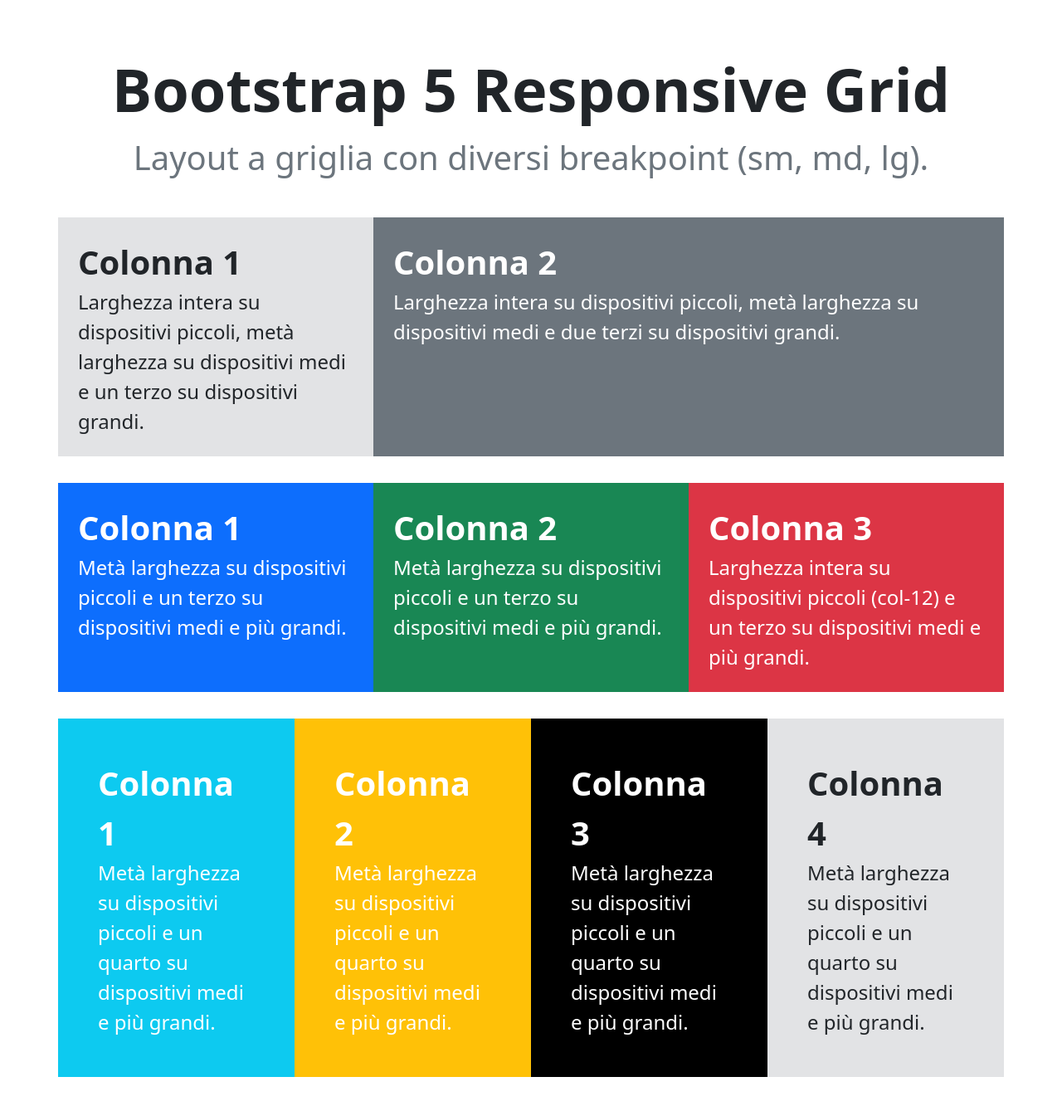
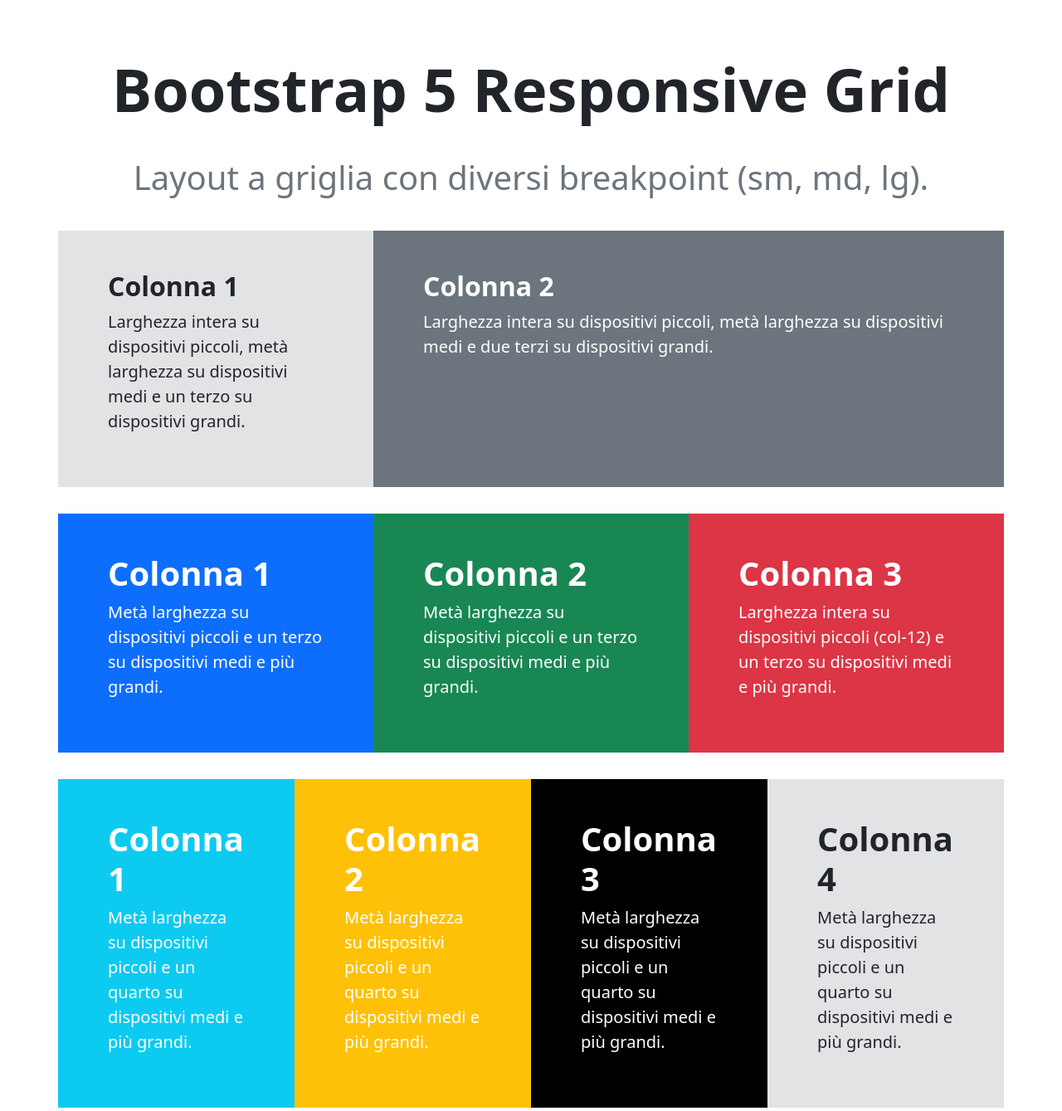
Before and after one commit to fabioadelfio/htmlcss-bootstrap-layout, a plain HTML site: page index.html in a window 1280 px wide. Shown: the whole page at 83% size. Before the commit the page ends 1314 px from the top, so only its background shows below. Drawn offline with nearby package versions, Linux system fonts and the light colour scheme.

Commit message:
fix rows

```diff
--- a/index.html
+++ b/index.html
@@ -32,8 +32,8 @@
 <body>
 
     <section class="title text-center">
-        <div class="display-2 fw-bold p-3 mt-5">Bootstrap 5 Responsive Grid</h1>
-        <div class="display-6 p-3 text-secondary">Layout a griglia con diversi breakpoint (sm, md, lg).</div>
+        <h1 class="display-2 fw-bold p-3 mt-5">Bootstrap 5 Responsive Grid</h1>
+        <h2 class="display-6 p-3 text-secondary">Layout a griglia con diversi breakpoint (sm, md, lg).</h2>
     </section>
 
     <section class="container content">
@@ -42,16 +42,18 @@
 
         <div class="row py-3">
 
-            <div class="col-sm-12 col-md-6 col-lg-4 bg-secondary-subtle p-4">
-                <div class="col-content">
-                    <div class="fs-1 fw-bold">Colonna 1</div>
-                    <div class="fs-4">Larghezza intera su dispositivi piccoli, metà larghezza su dispositivi medi e un terzo su dispositivi grandi.</div>
+            <div class="col-12 col-md-6 col-lg-4 bg-secondary-subtle">
+                <div class="col-content p-5">
+                    <h2 class="fw-bold">Colonna 1</h2>
+                    <p class="fs-5">Larghezza intera su dispositivi piccoli, metà larghezza su dispositivi medi e un terzo su dispositivi grandi.</p>
                 </div>
             </div>
 
-            <div class="col-sm-12 col-md-6 col-lg-8 bg-secondary text-white p-4">
-                <div class="fs-1 fw-bold">Colonna 2</div>
-                <div class="fs-4">Larghezza intera su dispositivi piccoli, metà larghezza su dispositivi medi e due terzi su dispositivi grandi.</div>
+            <div class="col-12 col-md-6 col-lg-8 bg-secondary text-white">
+                <div class="col-content p-5">
+                    <h2 class="fw-bold">Colonna 2</h2>
+                    <p class="fs-5">Larghezza intera su dispositivi piccoli, metà larghezza su dispositivi medi e due terzi su dispositivi grandi.</p>
+                </div>
             </div>
 
         </div>
@@ -60,19 +62,25 @@
 
         <div class="row py-3">
 
-            <div class="col-sm-6 col-md-4 col-lg-4 bg-primary text-white p-4">
-                <div class="fs-1 fw-bold">Colonna 1</div>
-                <div class="fs-4">Metà larghezza su dispositivi piccoli e un terzo su dispositivi medi e più grandi.</div>
+            <div class="col-6 col-md-4 col-lg-4 bg-primary text-white">
+                <div class="col-content p-5">
+                    <h2 class="fs-1 fw-bold">Colonna 1</h2>
+                    <p class="fs-5">Metà larghezza su dispositivi piccoli e un terzo su dispositivi medi e più grandi.</p>
+                </div>
             </div>
 
-            <div class="col-sm-6 col-md-4 col-lg-4 bg-success text-white p-4">
-                <div class="fs-1 fw-bold">Colonna 2</div>
-                <div class="fs-4">Metà larghezza su dispositivi piccoli e un terzo su dispositivi medi e più grandi.</div>
+            <div class="col-6 col-md-4 col-lg-4 bg-success text-white">
+                <div class="col-content p-5">
+                    <h2 class="fs-1 fw-bold">Colonna 2</h2>
+                    <p class="fs-5">Metà larghezza su dispositivi piccoli e un terzo su dispositivi medi e più grandi.</p>
+                </div>
             </div>
 
-            <div class="col-sm-12 col-md-4 col-lg-4 bg-danger text-white p-4">
-                <div class="fs-1 fw-bold">Colonna 3</div>
-                <div class="fs-4">Larghezza intera su dispositivi piccoli (col-12) e un terzo su dispositivi medi e più grandi.</div>
+            <div class="col-12 col-md-4 col-lg-4 bg-danger text-white">
+                <div class="col-content p-5">
+                    <h2 class="fs-1 fw-bold">Colonna 3</h2>
+                    <p class="fs-5">Larghezza intera su dispositivi piccoli (col-12) e un terzo su dispositivi medi e più grandi.</p>
+                </div>
             </div>
 
         </div>
@@ -81,24 +89,32 @@
 
         <div class="row py-3">
 
-            <div class="col-sm-6 col-md-3 col-lg-3 bg-info text-white p-5">
-                <div class="fs-1 fw-bold">Colonna 1</div>
-                <div class="fs-4">Metà larghezza su dispositivi piccoli e un quarto su dispositivi medi e più grandi.</div>
+            <div class="col-6 col-md-3 col-lg-3 bg-info text-white">
+                <div class="col-content p-5">
+                    <h2 class="fs-1 fw-bold">Colonna 1</h2>
+                    <p class="fs-5">Metà larghezza su dispositivi piccoli e un quarto su dispositivi medi e più grandi.</p>
+                </div>
             </div>
 
-            <div class="col-sm-6 col-md-3 col-lg-3 bg-warning text-white p-5">
-                <div class="fs-1 fw-bold">Colonna 2</div>
-                <div class="fs-4">Metà larghezza su dispositivi piccoli e un quarto su dispositivi medi e più grandi.</div>
+            <div class="col-6 col-md-3 col-lg-3 bg-warning text-white ">
+                <div class="col-content p-5">
+                    <h2 class="fs-1 fw-bold">Colonna 2</h2>
+                    <p class="fs-5">Metà larghezza su dispositivi piccoli e un quarto su dispositivi medi e più grandi.</p>
+                </div>
             </div>
 
-            <div class="col-sm-6 col-md-3 col-lg-3 bg-black text-white p-5">
-                <div class="fs-1 fw-bold">Colonna 3</div>
-                <div class="fs-4">Metà larghezza su dispositivi piccoli e un quarto su dispositivi medi e più grandi.</div>
+            <div class="col-6 col-md-3 col-lg-3 bg-black text-white">
+                <div class="col-content p-5">
+                    <h2 class="fs-1 fw-bold">Colonna 3</h2>
+                    <p class="fs-5">Metà larghezza su dispositivi piccoli e un quarto su dispositivi medi e più grandi.</p>
+                </div>
             </div>
 
-            <div class="col-sm-6 col-md-3 col-lg-3 bg-secondary-subtle p-5">
-                <div class="fs-1 fw-bold">Colonna 4</div>
-                <div class="fs-4">Metà larghezza su dispositivi piccoli e un quarto su dispositivi medi e più grandi.</div>
+            <div class="col-6 col-md-3 col-lg-3 bg-secondary-subtle">
+                <div class="col-content p-5">
+                    <h2 class="fs-1 fw-bold">Colonna 4</h2>
+                    <p class="fs-5">Metà larghezza su dispositivi piccoli e un quarto su dispositivi medi e più grandi.</p>
+                </div>
             </div>
 
         </div>
```
